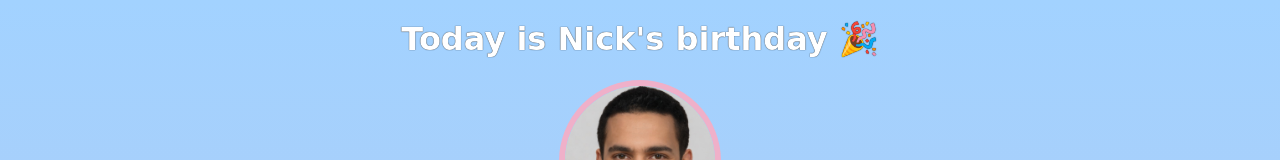
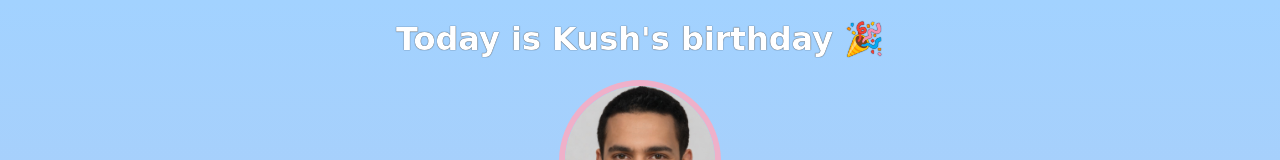
Before and after one commit to KushH305/birthday-gift-site, a plain HTML site: page index.html in a window 1280 px wide. Shown: the top 160 px of the page. Drawn offline with nearby package versions, Linux system fonts and the light colour scheme; a web font is replaced by a local one.

Commit message:
Change the name to Kush

```diff
--- a/index.html
+++ b/index.html
@@ -7,7 +7,7 @@
     </head>
     <body>
         <div id="header">
-            <h1>Today is Nick's birthday 🎉</h1>
+            <h1>Today is Kush's birthday 🎉</h1>
             <img id="bff-img" src="images/nick.jpg">
             <h2 id="bday-age">24 years old</h2>
             <h4 id="bday-date">01.11.2022</h4>
```
